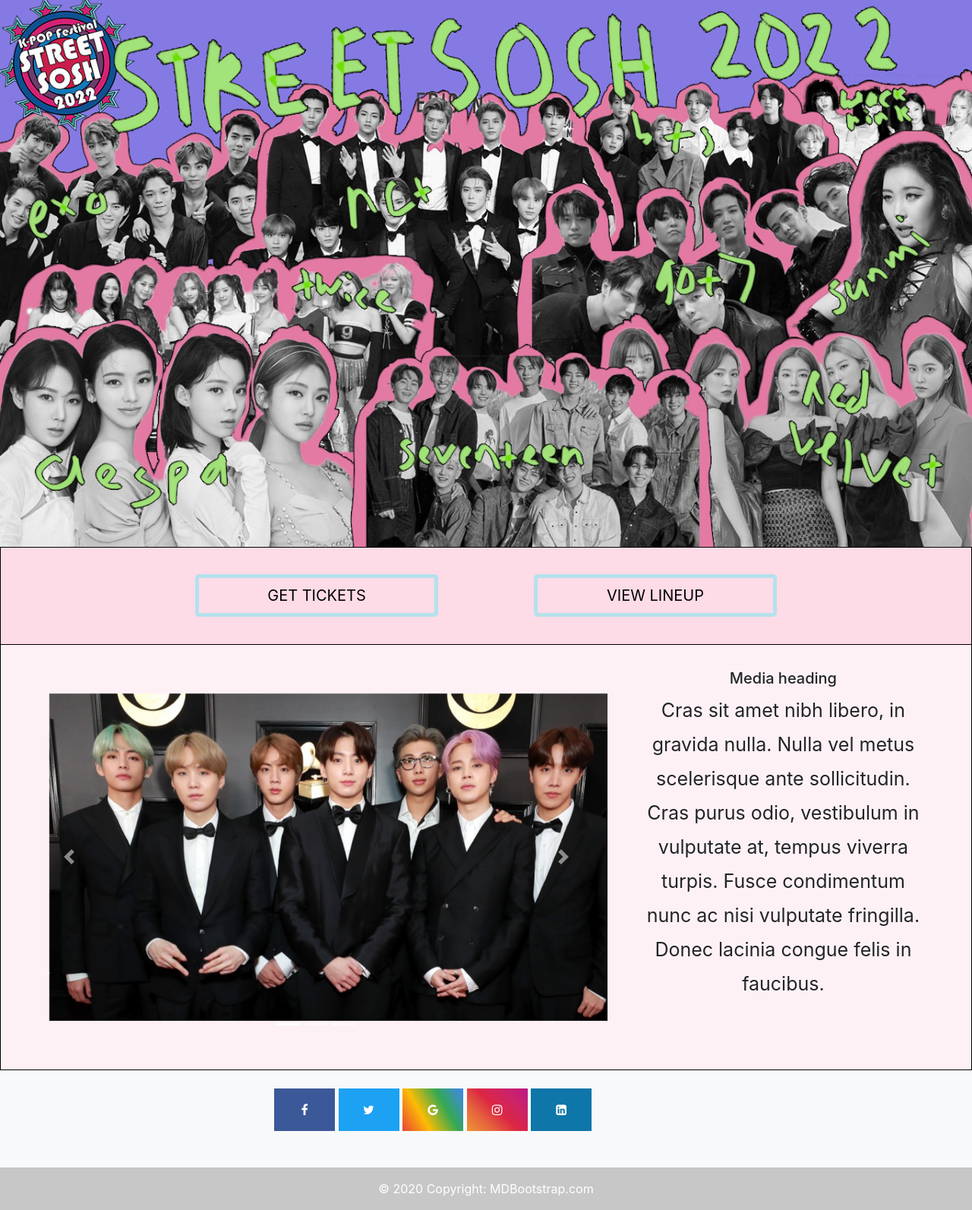
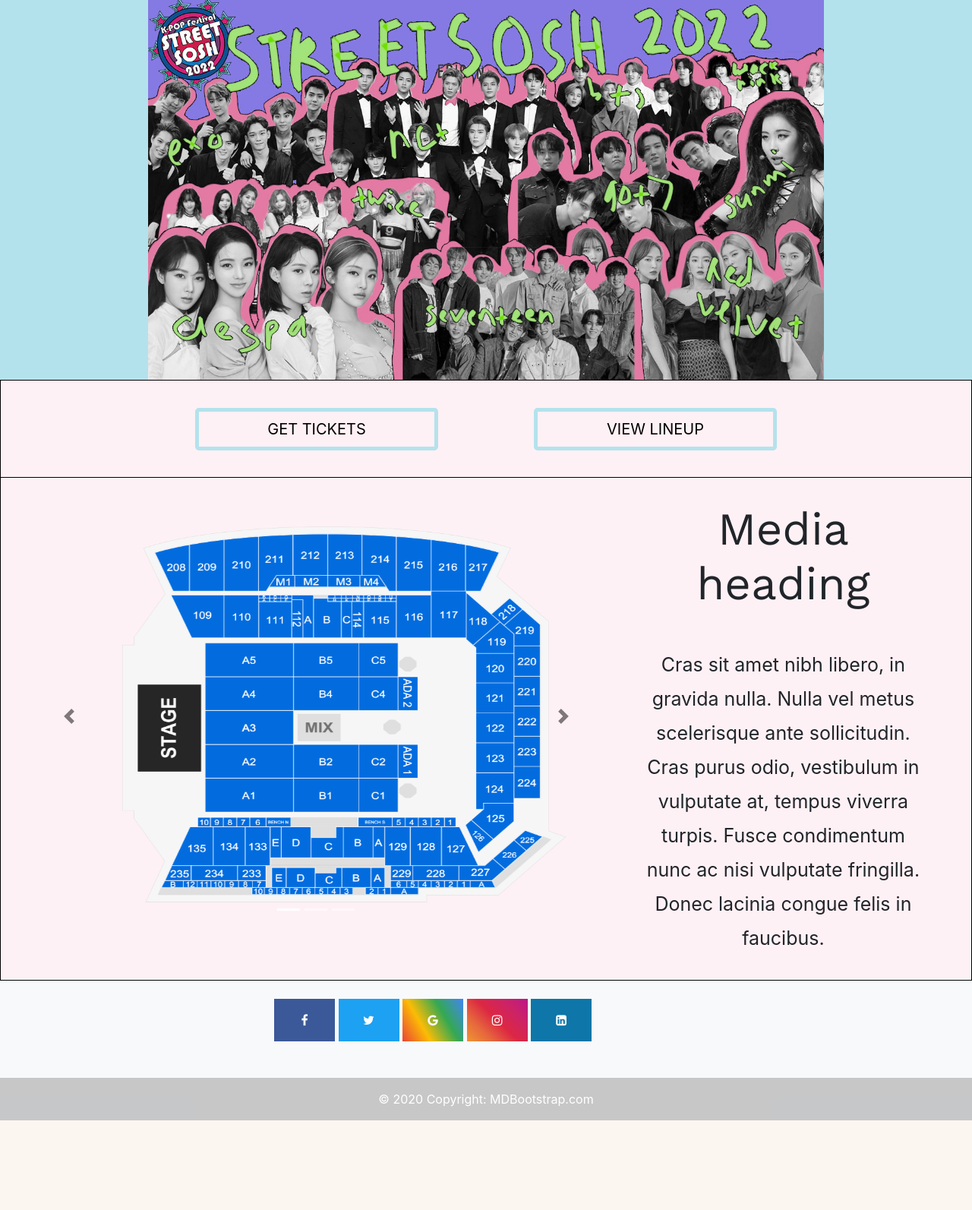
Before and after one commit to carlsaba13/EventWebsite, a PHP site: page / in a window 1280 px wide. Shown: the part 80-1673 px from the top of the page at 76% size. After the commit the page ends 1555 px from the top, so only its background shows below. Run offline with PHP 8.4, Linux system fonts and the light colour scheme; some libraries are stand-ins or nearby versions.

Commit message:
Everything done, just need content

```diff
--- a/css/index.css
+++ b/css/index.css
@@ -1,5 +1,5 @@
 .wrapper {
-    background-color: #FDDBE7;
+    background-color: #B4E2EC;
 }
 
 #carouselExampleIndicators {
@@ -29,9 +29,18 @@
     margin-right: auto;
 }
 
+.big-image img {
+    display: flex;
+    margin-left: auto;
+    margin-right: auto;
+    justify-content: center;
+    max-height: 500px;
+    height: 70%;
+    width: auto;
+}
+
 .img-responsive {
     justify-content: center;
-    height: auto;
     width: 100%;
 }
 
@@ -41,6 +50,7 @@
 }
 
 .ticket-container {
+    background-color: #FEF1F5;
     display: flex;
     align-items: center;
     border: 3px solid green;
@@ -57,3 +67,8 @@
     border: 1px solid black;
     background-color: #FEF1F5;
 }
+
+.carousel-control-next,
+.carousel-control-prev /*, .carousel-indicators */ {
+    filter: invert(100%);
+}
--- a/css/lineups.css
+++ b/css/lineups.css
@@ -1,9 +1,3 @@
-.media-body {
-  line-height: 180%;
-  padding: 2rem;
-  font-size: 25px;
-}
-
 @media screen and (max-width: 1130px) {
 
   .m-header {
@@ -86,13 +80,6 @@
   background-color: #FDDBE7;
 }
 
-.m-header {
-  font-family: 'Work Sans', sans-serif;
-  font-weight: 400px;
-  font-size: 60px;
-  margin-bottom: 3rem;
-}
-
 body {
   width: 100%;
 }
--- a/css/style.css
+++ b/css/style.css
@@ -25,3 +25,16 @@
 .btn:hover {
   background-color: #B4E2EC !important;
 }
+
+.m-header {
+  font-family: 'Work Sans', sans-serif;
+  font-weight: 400px;
+  font-size: 60px;
+  margin-bottom: 3rem;
+}
+
+.media-body {
+  line-height: 180%;
+  padding: 2rem;
+  font-size: 25px;
+}
--- a/index.html
+++ b/index.html
@@ -73,13 +73,10 @@
         </ol>
         <div class="carousel-inner">
           <div class="carousel-item active">
-            <img class="d-block w-100" src="imgs/K-pop.jpeg" alt="First slide">
+            <img class="d-block w-100" src="imgs/tickets/californiaLayout.png" alt="First slide">
           </div>
           <div class="carousel-item">
-            <img class="d-block w-100" src="imgs/K-pop.jpeg" alt="Second slide">
-          </div>
-          <div class="carousel-item">
-            <img class="d-block w-100" src="imgs/K-pop.jpeg"s alt="Third slide">
+            <img class="d-block w-100" src="imgs/tickets/californiaNormal.jpg" alt="Second slide">
           </div>
         </div>
         <a class="carousel-control-prev" href="#carouselExampleIndicators" role="button" data-slide="prev">
@@ -92,7 +89,7 @@
         </a>
       </div>
       <div class="media-body">
-        <h5 class="mt-0">Media heading</h5>
+        <h5 class="m-header">Media heading</h5>
         Cras sit amet nibh libero, in gravida nulla. Nulla vel metus scelerisque ante sollicitudin. Cras purus odio, vestibulum in vulputate at, tempus viverra turpis. Fusce condimentum nunc ac nisi vulputate fringilla. Donec lacinia congue felis in faucibus.
       </div>
   </div>
```
